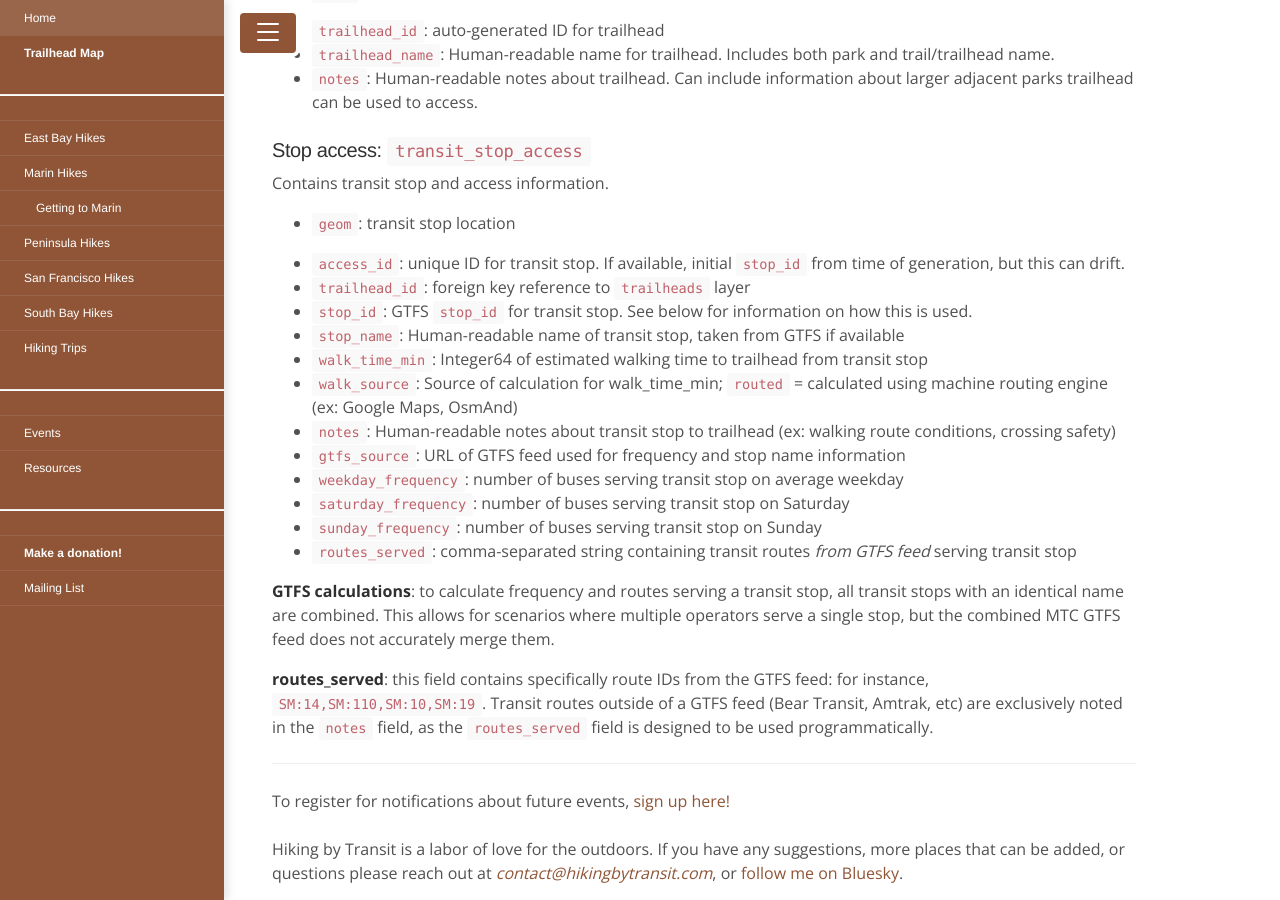
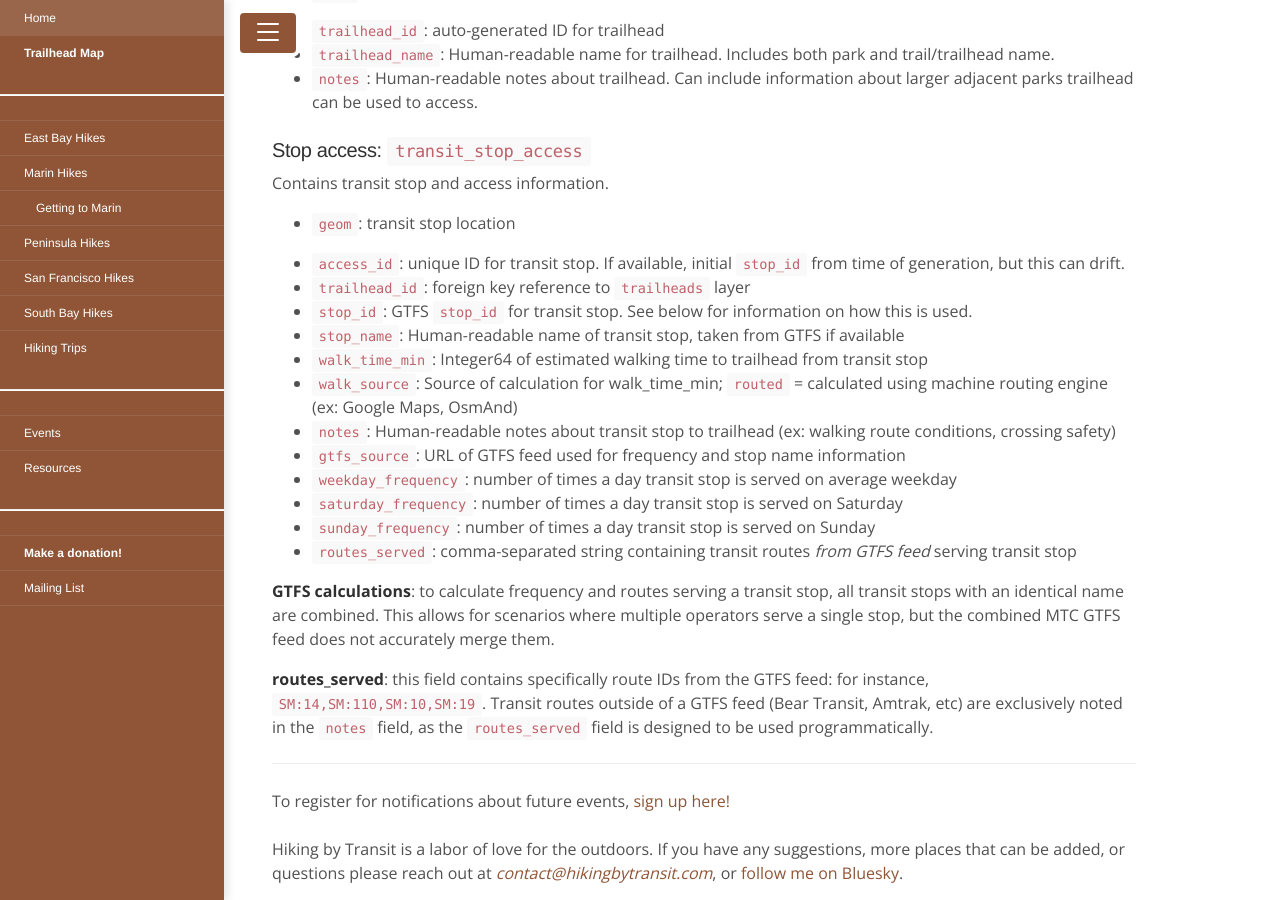
Before and after one commit to tschuy/hiking-by-transit, a Jekyll site: the page built from docs/geopackage.md, in a window 1280 px wide and 900 px high, scrolled down 559 px. Built offline with Jekyll 4.4.1, drawn with Linux system fonts in a browser that asks for light colours.

Commit message:
docs: reword for clarity

```diff
--- a/docs/geopackage.md
+++ b/docs/geopackage.md
@@ -42,9 +42,9 @@ Contains transit stop and access information.
 * `walk_source`: Source of calculation for walk_time_min; `routed` = calculated using machine routing engine (ex: Google Maps, OsmAnd)
 * `notes`: Human-readable notes about transit stop to trailhead (ex: walking route conditions, crossing safety)
 * `gtfs_source`: URL of GTFS feed used for frequency and stop name information
-* `weekday_frequency`: number of buses serving transit stop on average weekday
-* `saturday_frequency`: number of buses serving transit stop on Saturday
-* `sunday_frequency`: number of buses serving transit stop on Sunday
+* `weekday_frequency`: number of times a day transit stop is served on average weekday
+* `saturday_frequency`: number of times a day transit stop is served on Saturday
+* `sunday_frequency`: number of times a day transit stop is served on Sunday
 * `routes_served`: comma-separated string containing transit routes *from GTFS feed* serving transit stop
 
 **GTFS calculations**: to calculate frequency and routes serving a transit stop, all transit stops with an identical name are combined. This allows for scenarios where multiple operators serve a single stop, but the combined MTC GTFS feed does not accurately merge them.
```
